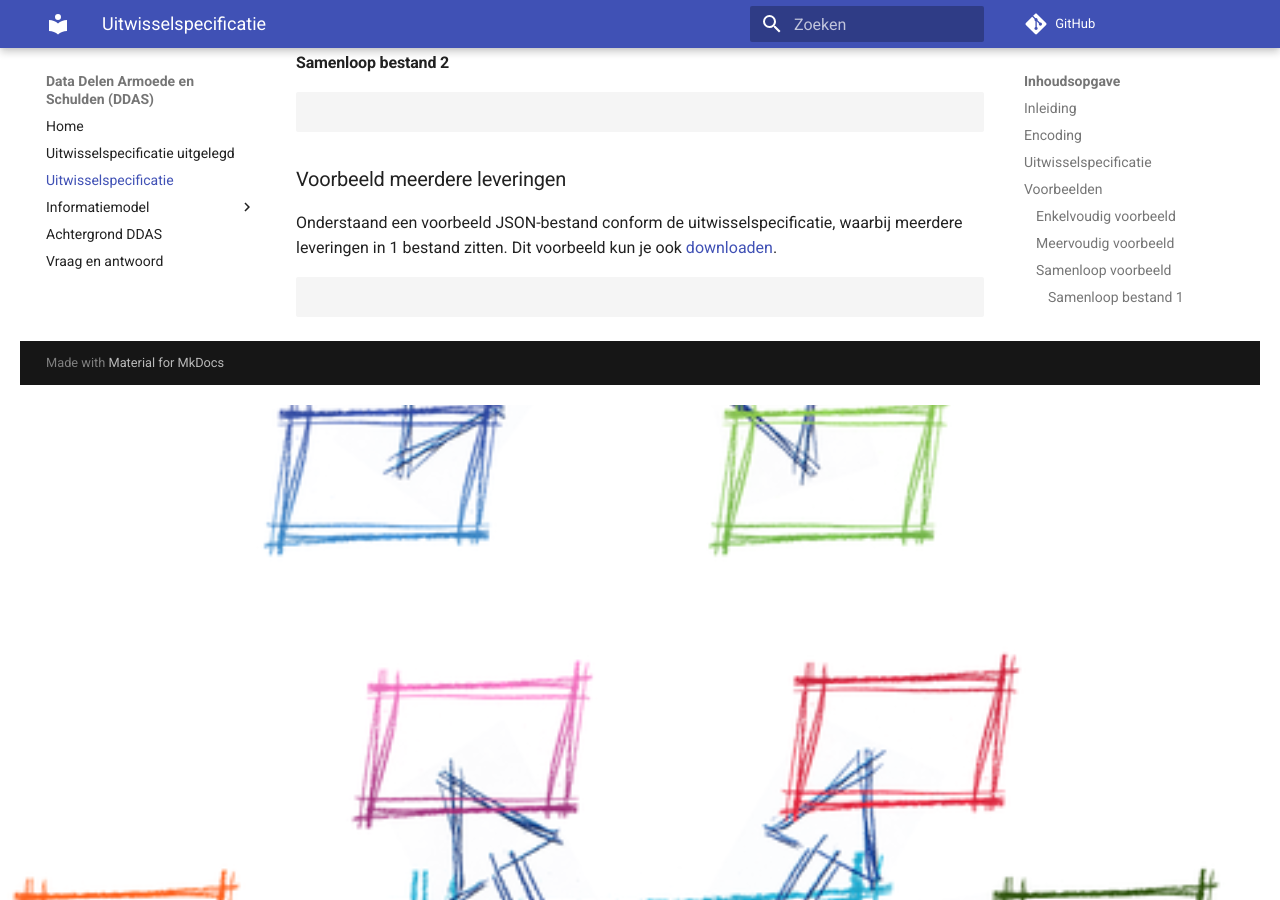
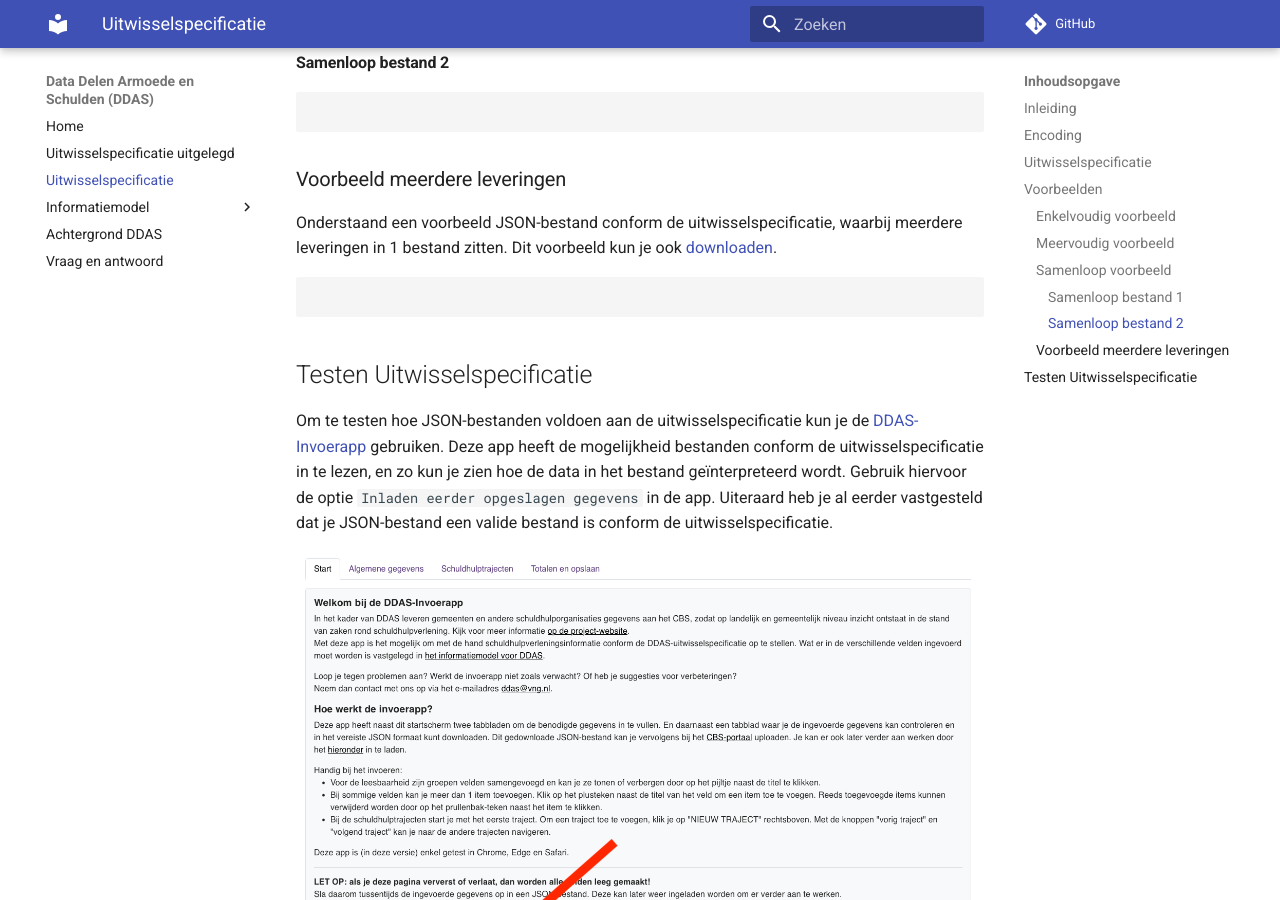
Before and after one commit to VNG-Realisatie/ddas, an MkDocs documentation site: the page built from docs/uitwisselspecificatie.md, in a window 1280 px wide and 900 px high, scrolled down 2093 px. Built offline with MkDocs 1.6.1 and Material for MkDocs 9.7.7, drawn with Linux system fonts in a browser that asks for light colours; comment, search, counter and statistics services are not loaded; the version menu is left out.

Commit message:
Link Fix en verwijzng naar InvoerApp

````diff
--- a/docs/uitwisselspecificatie.md
+++ b/docs/uitwisselspecificatie.md
@@ -76,3 +76,9 @@
 {!../v1.0/meerdereLeveringenVoorbeeld.json!}
 
 ```
+
+## Testen Uitwisselspecificatie
+
+Om te testen hoe JSON-bestanden voldoen aan de uitwisselspecificatie kun je de [DDAS-Invoerapp](https://ddas.divosa.nl) gebruiken. Deze app heeft de mogelijkheid bestanden conform de uitwisselspecificatie in te lezen, en zo kun je zien hoe de data in het bestand geïnterpreteerd wordt. Gebruik hiervoor de optie `Inladen eerder opgeslagen gegevens` in de app. Uiteraard heb je al eerder vastgesteld dat je JSON-bestand een valide bestand is conform de uitwisselspecificatie.
+
+[![JSON-Bestand laden in DDAS-Invoerapp](images/InvoerApp.png)](images/InvoerApp.png)
````
Also changed, not shown: docs/VraagEnAntwoord.md (+1 -1 lines), docs/images/InvoerApp.png (added), 1 other file.
